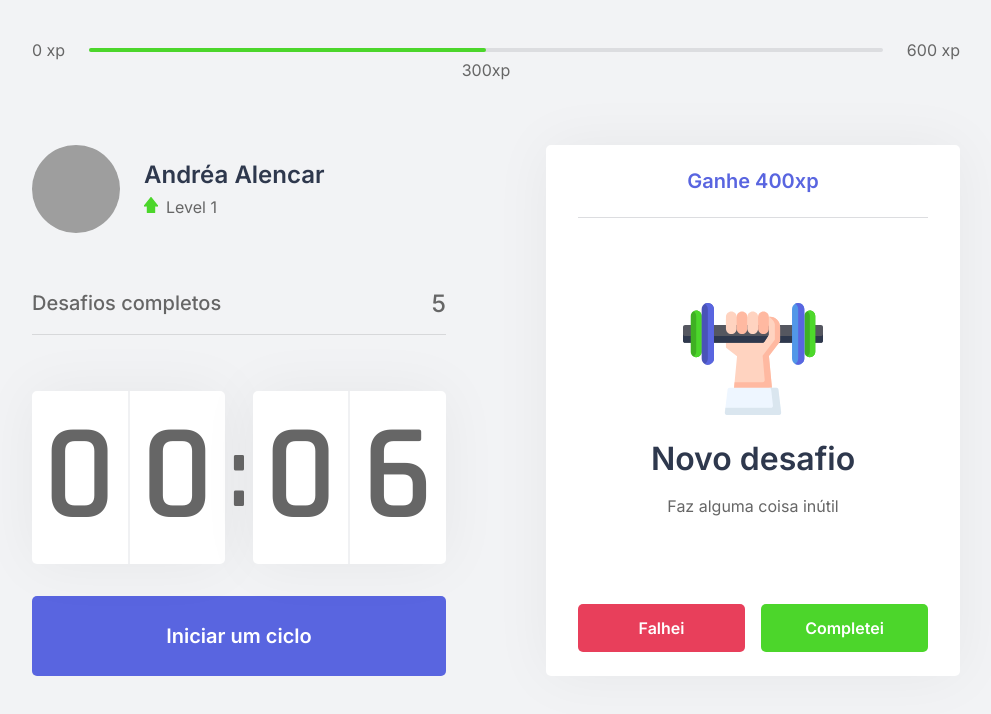
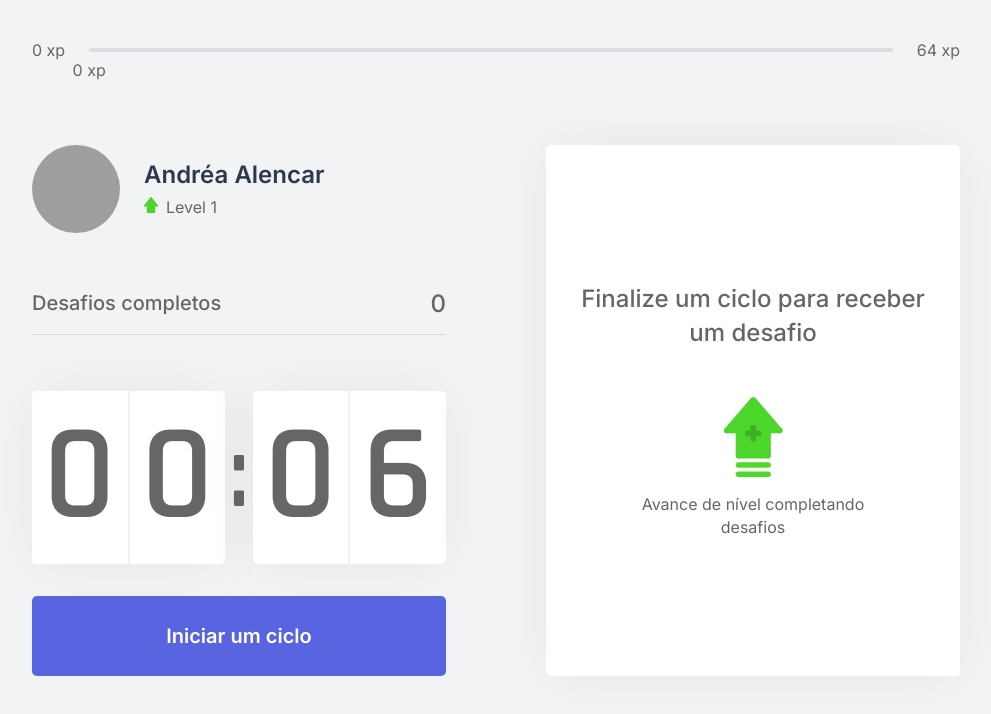
Before and after one commit to andreaflether/move.it, a Next.js app: page / in a window 1280 px wide. Shown: the top 714 px of the page, without its empty margins (144-1135 px from the left). Built offline with nearby package versions, Linux system fonts and the light colour scheme; grey boxes are pictures that could not be loaded.

Commit message:
Implementando regras de negócio

```diff
--- /dev/null
+++ b/challenges.json
@@ -0,0 +1,62 @@
+[
+  {
+    "type": "body",
+    "description": "Estique um de seus braços com a palma da mão virada para frente e puxe os dedos para cima por 10 segundos por mão.",
+    "amount": 80
+  },
+  {
+    "type": "body",
+    "description": "Estique seu braço contra o peito e puxe-o utilizando o outro braço por 10 segundos por braço.",
+    "amount": 60
+  },
+  {
+    "type": "body",
+    "description": "Puxe seu pescoço com a ajuda da mão para a direita e para a esquerda, permanecendo na posição por alguns segundos.",
+    "amount": 70
+  },
+  {
+    "type": "body",
+    "description": "Com as duas mãos na parte de trás da cabeça, leve-a para baixo, alongando a parte de trás da região.",
+    "amount": 60
+  },
+  {
+    "type": "body",
+    "description": "Cruze as pernas e desça com as mãos esticadas em direção ao chão. Repita o movimento com a outra perna na frente.",
+    "amount": 100
+  },
+  {
+    "type": "body",
+    "description": "Sentado, abra as pernas e tente encostar as palmas das mãos no chão. Repita 3 vezes por 5 segundos.",
+    "amount": 80
+  },
+  {
+    "type": "body",
+    "description": "Puxe o joelho de encontro ao peito e segure; troque de perna após 10 segundos.",
+    "amount": 50
+  },
+  {
+    "type": "body",
+    "description": "Sentado, cruze uma perna e incline seu tronco à frente; troque de perna após 10 segundos.",
+    "amount": 80
+  },
+  {
+    "type": "eye",
+    "description": "Sentado, feche os olhos e cubra-os com as palmas da mão durante 2 minutos, depois abra normalmente.",
+    "amount": 90
+  },
+  {
+    "type": "eye",
+    "description": "Em algum ambiente aberto, olhe o mais longe que puder em quatro direções por 3s, mexa apenas os olhos. Repita 3 vezes.",
+    "amount": 140
+  },
+  {
+    "type": "eye",
+    "description": "Usando os polegares, massageie a área abaixo das sobrancelhas em movimentos circulares por 15 segundos.",
+    "amount": 70
+  },
+  {
+    "type": "body",
+    "description": "Em pé, gire a cintura o máximo que puder para a esquerda, segure por cinco segundos. Repita para a direita.",
+    "amount": 90
+  }
+]
--- a/src/components/ChallengeBox.tsx
+++ b/src/components/ChallengeBox.tsx
@@ -3,27 +3,26 @@
 import styles from '../styles/components/ChallengeBox.module.css';
 
 export function ChallengeBox() {
-  const contextData = useContext(ChallengesContext);
-
-  const hasActiveChallenge = true;
+  const { activeChallenge, resetChallenge } = useContext(ChallengesContext);
 
   return (
     <div className={styles.challengeBoxContainer}>
-      { hasActiveChallenge ? (
+      { activeChallenge ? (
         <div className={styles.challengeActive}>
-          <header>Ganhe 400xp</header>
+          <header>Ganhe { activeChallenge.amount } xp</header>
 
           <main>
-            <img src="icons/body.svg" alt=""/>
+            <img src={ `icons/${ activeChallenge.type }.svg` } alt="Tipo do desafio"/>
             <strong>Novo desafio</strong>
 
-            <p>Faz alguma coisa inútil</p>
+            <p>{activeChallenge.description}</p>
           </main>
 
           <footer>
             <button
               type="button"
               className={styles.challengeFailedButton}
+              onClick={ resetChallenge }
             >
               Falhei
             </button>
--- a/src/components/CompletedChallenges.tsx
+++ b/src/components/CompletedChallenges.tsx
@@ -1,10 +1,14 @@
+import { useContext } from 'react';
+import { ChallengesContext } from '../contexts/ChallengesContext';
 import styles from '../styles/components/CompletedChallenges.module.css';
 
 export function CompletedChallenges() {
+  const { completedChallenges } = useContext(ChallengesContext);
+
   return(
     <div className={styles.completedChallengesContainer}>
       <span>Desafios completos</span>
-      <span>5</span>
+      <span>{ completedChallenges }</span>
     </div>
   )
 }
--- a/src/components/ExperienceBar.tsx
+++ b/src/components/ExperienceBar.tsx
@@ -1,17 +1,23 @@
+import { useContext } from 'react';
+import { ChallengesContext } from '../contexts/ChallengesContext';
 import styles from '../styles/components/ExperienceBar.module.css';
 
 export function ExperienceBar() {
+  const { currentExperience, experienceToNextLevel } = useContext(ChallengesContext);
+
+  const percentToNextLevel = Math.round(currentExperience * 100) / experienceToNextLevel;
+
   return (
     <header className={styles.experienceBar}>
       <span >0 xp</span>
       <div>
-        <div style={{ width: '50%'}}/>
+        <div style={{ width: `${percentToNextLevel}%`}}/>
 
-        <span className={styles.currentExperience} style={{ left: '50%' }}>
-          300xp
+        <span className={styles.currentExperience} style={{ left: `${percentToNextLevel}%` }}>
+          { currentExperience } xp
         </span>
       </div>
-      <span>600 xp</span>
+      <span>{ experienceToNextLevel } xp</span>
     </header>
   )
 }
--- a/src/contexts/ChallengesContext.tsx
+++ b/src/contexts/ChallengesContext.tsx
@@ -1,5 +1,11 @@
 import { createContext, useState, ReactNode } from 'react';
+import challenges from '../../challenges.json';
 
+interface Challenge {
+  type: 'body' | 'eye';
+  description: string;
+  amount: number;
+}
 
 interface ChallengesContextData {
   level: number;
@@ -7,6 +13,9 @@
   completedChallenges: number;
   levelUp: () => void;
   startNewChallenge: () => void;
+  activeChallenge: Challenge;
+  resetChallenge: () => void;
+  experienceToNextLevel: number;
 }
 
 interface ChallengesProviderProps {
@@ -20,12 +29,23 @@
   const [currentExperience, setCurrentExperience] = useState(0);
   const [completedChallenges, setCompletedChallenges] = useState(0);
 
+  const [activeChallenge, setActiveChallenge] = useState(null);
+
+  const experienceToNextLevel = Math.pow((level + 1) * 4, 2);
+
   function levelUp() {
     setLevel(level + 1);
   }
 
   function startNewChallenge() {
-    console.log('new challenge');
+    const randomChallengeIndex = Math.floor(Math.random() * challenges.length);
+    const challenge = challenges[randomChallengeIndex];
+
+    setActiveChallenge(challenge);
+  }
+
+  function resetChallenge() {
+    setActiveChallenge(null);
   }
 
   return (
@@ -35,7 +55,10 @@
         currentExperience,
         completedChallenges,
         levelUp,
-        startNewChallenge
+        startNewChallenge,
+        activeChallenge,
+        resetChallenge,
+        experienceToNextLevel
       }}
     >
       { children }
```
